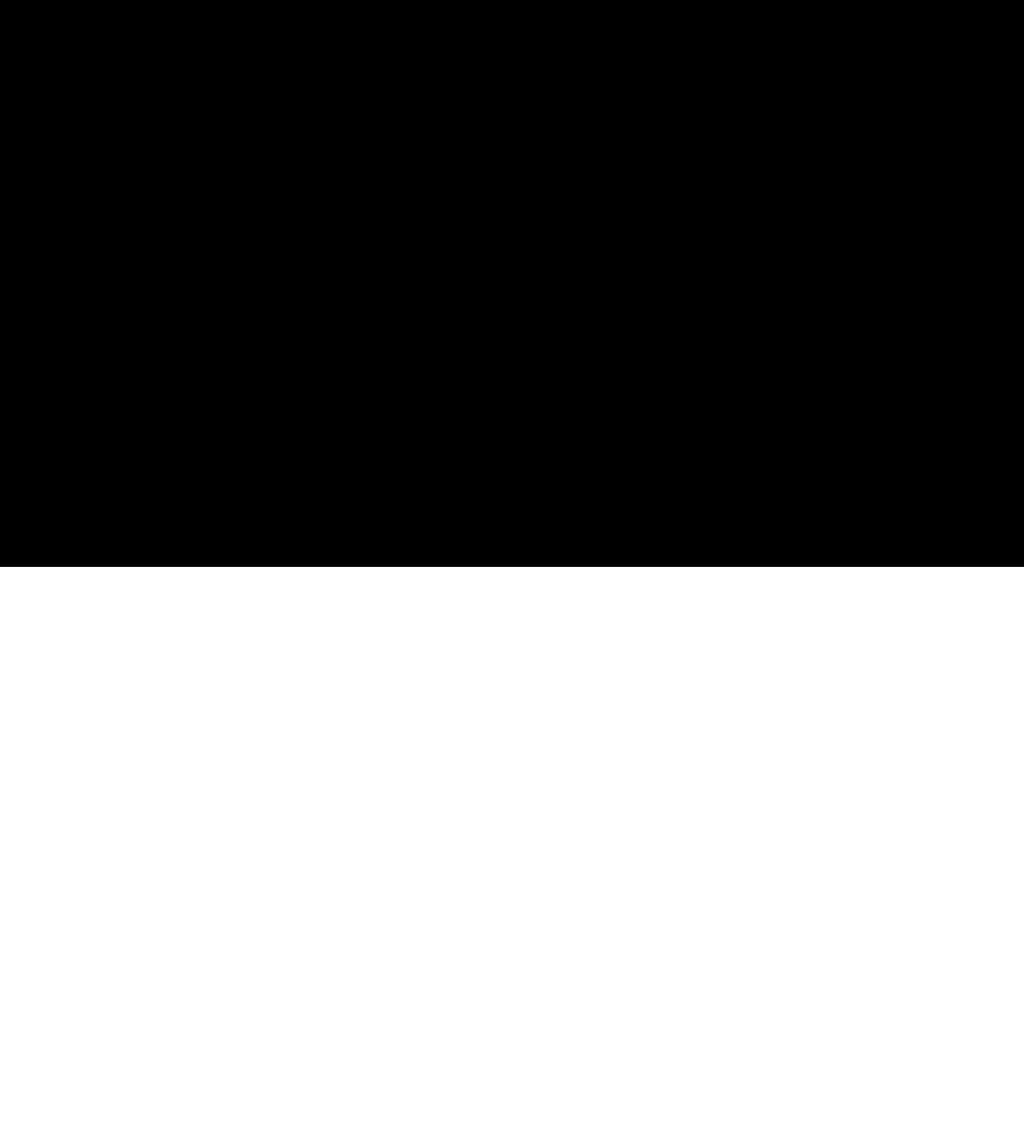
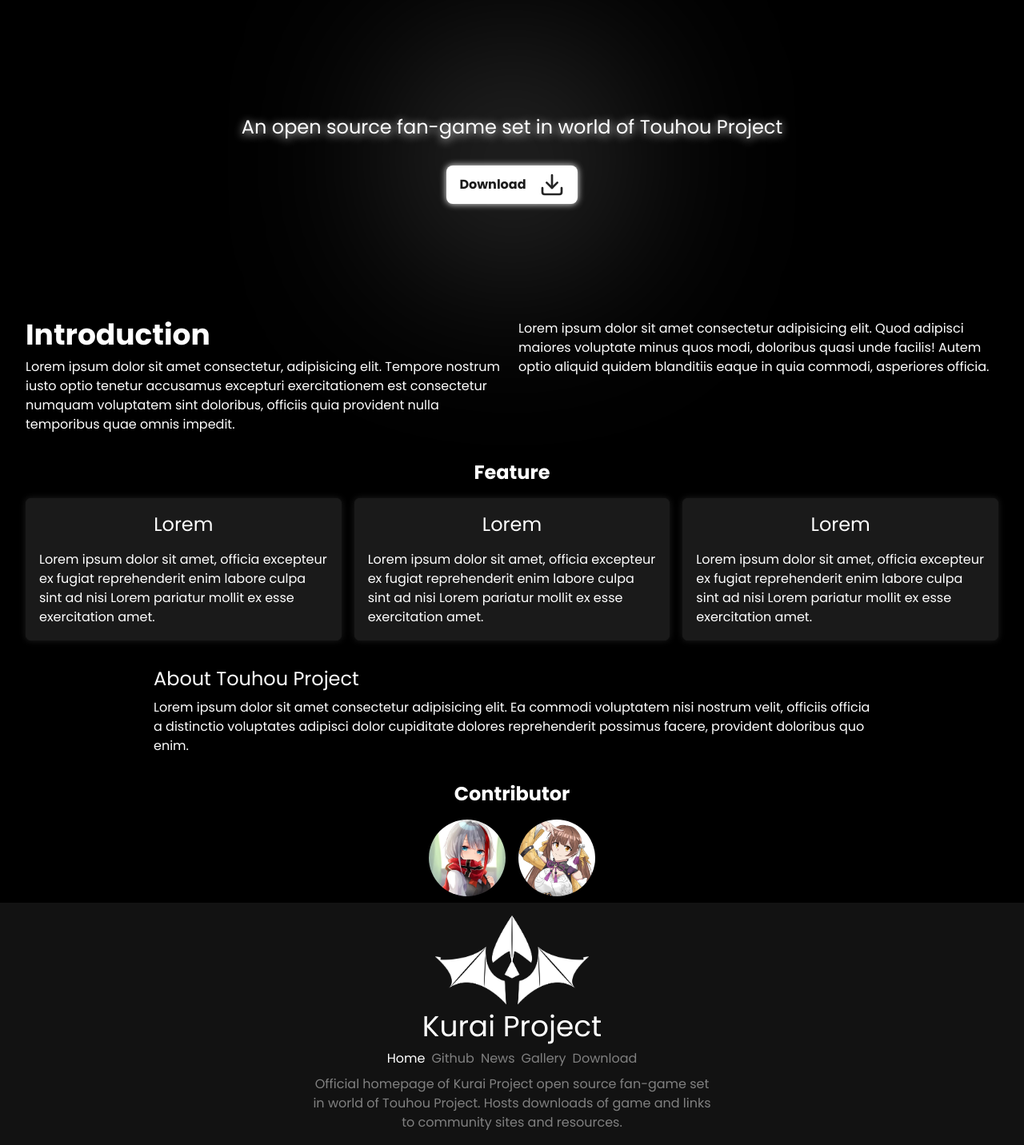
Before and after one commit to UnknownRori/kurai-project-web, a React (Vite) app: page / in a window 1280 px wide. Shown: the part 91-1523 px from the top of the page at 80% size. Before the commit the page ends 800 px from the top, so only its background shows below. Built offline with nearby package versions, Linux system fonts and the light colour scheme.

Commit message:
📦 Implement the basic layout for the home

```diff
--- a/src/App.tsx
+++ b/src/App.tsx
@@ -6,7 +6,7 @@
 
 function App() {
     return (
-        <div className='h-screen bg-black'>
+        <div className='min-h-screen bg-black'>
             <RouterProvider router={router} />
         </div>
     );
--- /dev/null
+++ b/src/data/contributors.ts
@@ -0,0 +1,15 @@
+import UnknownRori from '@/assets/images/UnknownRori.webp';
+import PyownKun from '@/assets/images/pyown.webp';
+import { ContributorProfileProps } from "@/pages/Home";
+
+export default [
+    {
+        img: UnknownRori,
+        name: "UnknownRori",
+    },
+
+    {
+        img: PyownKun,
+        name: "Pyown Kun",
+    }
+] as ContributorProfileProps[];
--- /dev/null
+++ b/src/data/features.ts
@@ -0,0 +1,16 @@
+import { FeatureCardProps } from "@/pages/Home";
+
+export default [
+    {
+        title: 'Lorem',
+        content: 'Lorem ipsum dolor sit amet, officia excepteur ex fugiat reprehenderit enim labore culpa sint ad nisi Lorem pariatur mollit ex esse exercitation amet. ',
+    },
+    {
+        title: 'Lorem',
+        content: 'Lorem ipsum dolor sit amet, officia excepteur ex fugiat reprehenderit enim labore culpa sint ad nisi Lorem pariatur mollit ex esse exercitation amet. ',
+    },
+    {
+        title: 'Lorem',
+        content: 'Lorem ipsum dolor sit amet, officia excepteur ex fugiat reprehenderit enim labore culpa sint ad nisi Lorem pariatur mollit ex esse exercitation amet. ',
+    },
+] as FeatureCardProps[];
--- a/src/pages/Home.tsx
+++ b/src/pages/Home.tsx
@@ -1,9 +1,87 @@
 import Layout from "@/shared/Layout";
+
+import contributors from "@/data/contributors";
+import features from "@/data/features";
+
+export type FeatureCardProps = {
+    title: string,
+    content: string,
+};
+
+function FeatureCard(props: FeatureCardProps) {
+    return (
+        <div className="flex flex-col gap-4 bg-primary-900 p-4 rounded-md w-full shadow-neon-sm
+            hover:shadow-neon-md duration-500 border-[1px] border-secondary-900 hover:border-secondary-500">
+            <h1 className="text-2xl text-center">{props.title}</h1>
+            {props.content}
+        </div>
+    );
+}
+
+export type ContributorProfileProps = {
+    img: string,
+    name: string,
+};
+
+function ContributorProfile(props: ContributorProfileProps) {
+    // TODO : Added hover effect!
+    return (
+        <img src={props.img} alt={props.name} className="w-24 h-24 rounded-full object-cover" />
+    );
+}
 
 export default function Home() {
     return (
         <Layout>
-            <h1>Hi!</h1>
+            <section className="text-white mb-2">
+                <header className="group relative min-h-[400px] flex flex-col gap-8 justify-center items-center">
+                    <div className="absolute h-[200px] w-[200px] group-hover:h-[150px] group-hover:w-[150px] rounded-full bg-[#ffffff69] blur-[128px] pointer-events-none duration-1000 transition-all"></div>
+                    <h1 className="text-2xl text-center" style={{ textShadow: '0px 2px 12px white' }}>
+                        An open source fan-game set in world of Touhou Project
+                    </h1>
+                    <button className="flex gap-4 justify-center items-center py-2 px-4 rounded-lg bg-white
+                    font-bold shadow-neon-sm hover:shadow-neon-md shadow-white duration-500 text-black hover:-translate-y-2">
+                        Download
+                        <svg className="h-8 w-8 text-primary-950" viewBox="0 0 24 24" fill="none" stroke="currentColor" stroke-width="2" stroke-linecap="round" stroke-linejoin="round">  <path d="M21 15v4a2 2 0 0 1-2 2H5a2 2 0 0 1-2-2v-4" />  <polyline points="7 10 12 15 17 10" />  <line x1="12" y1="15" x2="12" y2="3" /></svg>
+                    </button>
+                </header>
+                <main className="flex flex-col gap-8">
+                    <section className="flex gap-4 mx-8">
+                        <div className="flex flex-col gap-2 w-full">
+                            <h1 className="text-4xl font-bold">Introduction</h1>
+                            Lorem ipsum dolor sit amet consectetur, adipisicing elit. Tempore nostrum iusto optio tenetur accusamus excepturi exercitationem est consectetur numquam voluptatem sint doloribus, officiis quia provident nulla temporibus quae omnis impedit.
+                        </div>
+                        <div className="w-full">
+                            Lorem ipsum dolor sit amet consectetur adipisicing elit. Quod adipisci maiores voluptate minus quos modi, doloribus quasi unde facilis! Autem optio aliquid quidem blanditiis eaque in quia commodi, asperiores officia.
+                        </div>
+                    </section>
+
+                    <section className="flex flex-col gap-4 mx-8">
+                        <header>
+                            <h2 className="text-2xl font-bold text-center">Feature</h2>
+                        </header>
+                        <main className="flex gap-4 w-full">
+                            {
+                                features.map((feature) => <FeatureCard title={feature.title} content={feature.content} />)
+                            }
+                        </main>
+                    </section>
+
+                    <section className="flex flex-col gap-2 sm:mx-4 lg:mx-48">
+                        <h2 className="text-2xl">About Touhou Project</h2>
+                        Lorem ipsum dolor sit amet consectetur adipisicing elit. Ea commodi voluptatem nisi nostrum velit, officiis officia a distinctio voluptates adipisci dolor cupiditate dolores reprehenderit possimus facere, provident doloribus quo enim.
+                    </section>
+
+                    <section className="flex flex-col gap-4 sm:mx-4 lg:mx-48">
+                        <header>
+                            <h2 className="text-2xl font-bold text-center">Contributor</h2>
+                        </header>
+                        <main className="flex gap-4 justify-center items-center">
+                            {contributors.map((contributor) => <ContributorProfile img={contributor.img} name={contributor.name} />)}
+                        </main>
+                    </section>
+                </main>
+            </section>
         </Layout>
     );
 }
--- /dev/null
+++ b/src/shared/Footer.tsx
@@ -0,0 +1,50 @@
+import Logo from "@/assets/images/logo.webp";
+import { PropsWithChildren } from "react";
+import { NavLink } from "react-router-dom";
+
+type LinkProps = {
+    to: string,
+} & PropsWithChildren;
+
+function Link(props: LinkProps) {
+    return (
+        <NavLink to={props.to} className={({ isActive }) => {
+            console.log(isActive);
+            return (isActive ? "text-white" : "text-secondary-500");
+        }}>
+            {props.children}
+        </NavLink>
+    );
+}
+
+export default function Footer() {
+    return (
+        <footer className="flex flex-col justify-center items-center gap-2 bg-[#121212] p-4">
+            <header className="flex flex-col gap-2 justify-center items-center text-white">
+                <img src={Logo} alt="kurai-project" className="w-48" />
+                <h1 className="text-4xl">Kurai Project</h1>
+            </header>
+            <ul className="flex gap-2">
+                <li>
+                    <Link to="/">Home</Link>
+                </li>
+                <li>
+                    <a href="https://github.com/UnknownRori/kurai-project" className="text-secondary-500">Github</a>
+                </li>
+                <li>
+                    <Link to='/news'>News</Link>
+                </li>
+                <li>
+                    <Link to='/gallery'>Gallery</Link>
+                </li>
+                <li>
+                    <Link to='/download'>Download</Link>
+                </li>
+            </ul>
+            <p className="text-secondary-500 text-center mx-[30%]">
+                Official homepage of Kurai Project open source fan-game set in world of Touhou Project.
+                Hosts downloads of game and links to community sites and resources.
+            </p>
+        </footer>
+    );
+}
--- a/src/shared/Layout.tsx
+++ b/src/shared/Layout.tsx
@@ -1,11 +1,13 @@
 import { PropsWithChildren } from "react";
-import { Navbar } from "./Navbar";
+import Navbar from "./Navbar";
+import Footer from "./Footer";
 
 export default function Layout(props: PropsWithChildren) {
     return (
         <>
             <Navbar />
             {props.children}
+            <Footer />
         </>
     );
 }
--- a/src/shared/Navbar.tsx
+++ b/src/shared/Navbar.tsx
@@ -28,7 +28,7 @@
     );
 }
 
-export function Navbar() {
+export default function Navbar() {
     const [hamburgerState, toggleHamburger] = useToggle();
 
     return (
--- a/tailwind.config.js
+++ b/tailwind.config.js
@@ -89,7 +89,7 @@
             },
             boxShadow: {
                 'neon-sm': '0px 0px 8px 0px rgba(151, 151, 151, 0.2)',
-                'neon-md': '0px 0px 12px 0px rgba(151, 151, 151, 0.4)',
+                'neon-md': '0px 0px 12px 1px rgba(151, 151, 151, 0.8)',
             }
         },
     },
```
Also changed, not shown: src/assets/images/UnknownRori.webp (added), src/assets/images/pyown.webp (added).
